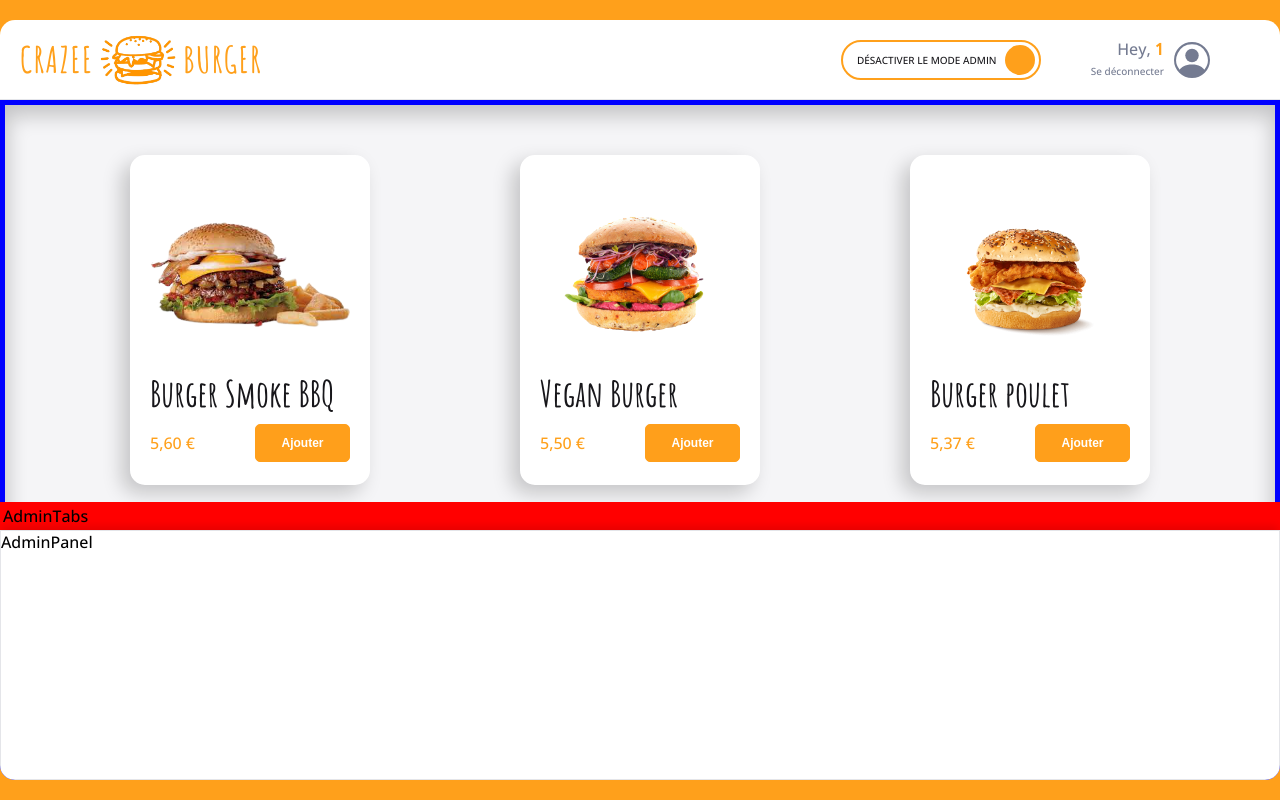
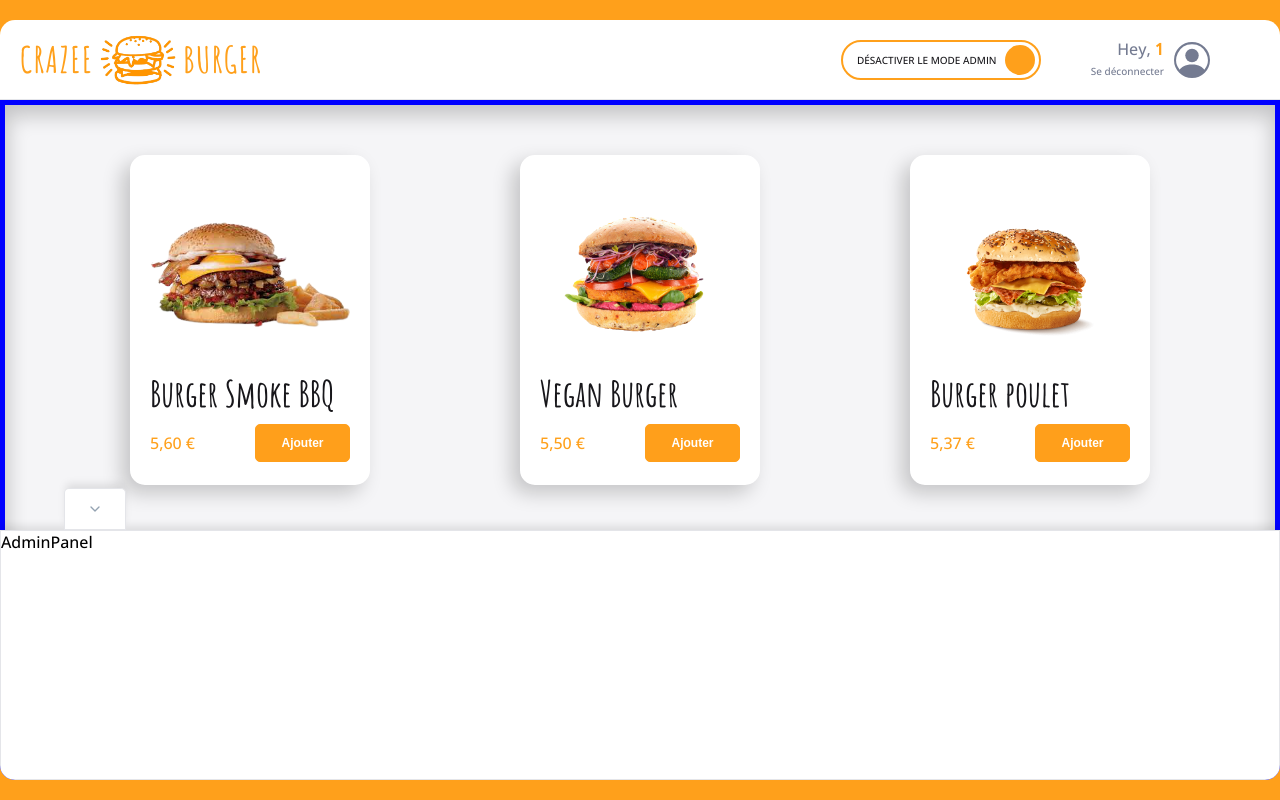
Before and after one commit to Chermann-KING/burger, a React (Create React App) app: page /order/1 in a window 1280 px wide. Built offline with nearby package versions, Linux system fonts and the light colour scheme; grey boxes are pictures that could not be loaded.

Commit message:
💄 F07: ORDER > Main > Admin > AdminTabs > Add <Tab />.

```diff
--- a/src/components/pages/order/Main/Admin/Admin.js
+++ b/src/components/pages/order/Main/Admin/Admin.js
@@ -12,7 +12,7 @@
 }
 
 const AdminStyled = styled.div`
-  background: red;
+  /* background: red; */
 
   position: absolute;
   left: 0;
--- a/src/components/pages/order/Main/Admin/AdminTabs.js
+++ b/src/components/pages/order/Main/Admin/AdminTabs.js
@@ -1,9 +1,13 @@
 import { styled } from "styled-components";
+import Tab from "../../../../reusable-ui/Tab";
+import { FiChevronDown } from "react-icons/fi";
 
-export default function AdminTabs() {
-  return <AdminTabsStyled>AdminTabs</AdminTabsStyled>;
+export default function AdminTabs({ Icon }) {
+  return (
+    <AdminTabsStyled>
+      <Tab Icon={<FiChevronDown />} />
+    </AdminTabsStyled>
+  );
 }
 
-const AdminTabsStyled = styled.div`
-  border: 3px solid red;
-`;
+const AdminTabsStyled = styled.div``;
--- a/src/components/pages/order/Main/Main.js
+++ b/src/components/pages/order/Main/Main.js
@@ -6,6 +6,7 @@
 import OrderContext from "../../../../context/OrderContext";
 
 export default function Main() {
+  // eslint-disable-next-line
   const { isModeAdmin, setIsModeAdmin } = useContext(OrderContext);
 
   return (
--- a/src/components/pages/order/OrderPage.js
+++ b/src/components/pages/order/OrderPage.js
@@ -1,4 +1,3 @@
-import { useParams } from "react-router-dom";
 import { styled } from "styled-components";
 import Navbar from "./Navbar/Navbar";
 import Main from "./Main/Main";
--- /dev/null
+++ b/src/components/reusable-ui/Tab.js
@@ -0,0 +1,41 @@
+import { styled } from "styled-components";
+import { theme } from "../../theme/theme";
+
+export default function Tab({ Icon }) {
+  return (
+    <TabStyled>
+      <div className="icon">{Icon}</div>
+    </TabStyled>
+  );
+}
+
+const TabStyled = styled.button`
+  cursor: pointer;
+  height: 43px;
+  position: relative;
+  top: 1px;
+  left: 5%;
+
+  display: flex;
+  justify-content: center;
+  align-items: center;
+  font-size: ${theme.fonts.size.P0};
+  color: ${theme.colors.greySemiDark};
+  background: ${theme.colors.white};
+
+  padding: 0 ${theme.gridUnit * 2.75}px; //0px 22px
+
+  border-width: 1px 1px 2px 1px;
+  border-style: solid;
+  border-color: ${theme.colors.greyLight};
+  border-radius: ${theme.borderRadius.round} ${theme.borderRadius.round} 0 0;
+  box-shadow: ${theme.shadows.subtle};
+
+  &:hover {
+    border-bottom: 2px solid ${theme.colors.white};
+  }
+
+  .icon {
+    display: flex;
+  }
+`;
```
